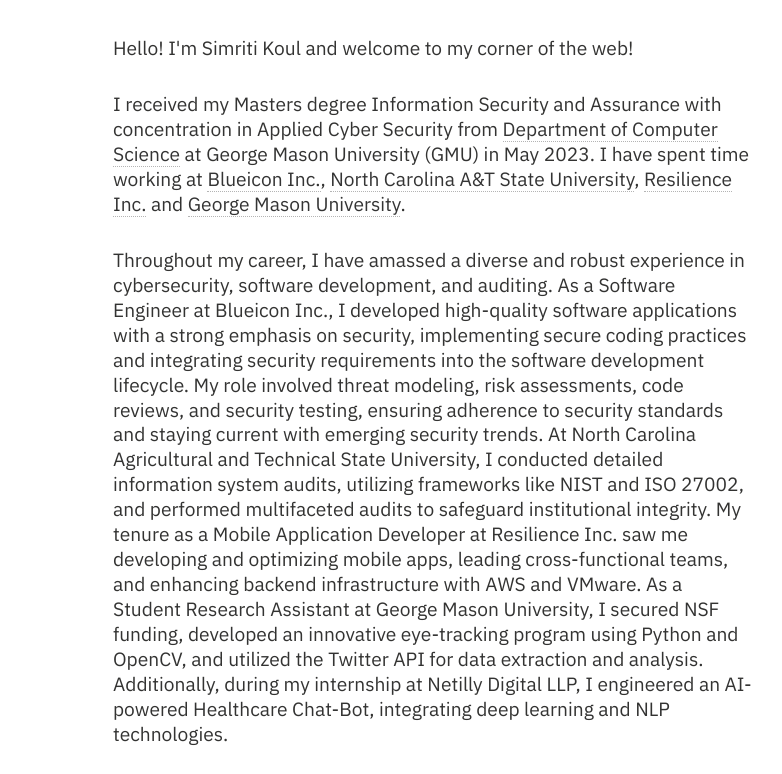
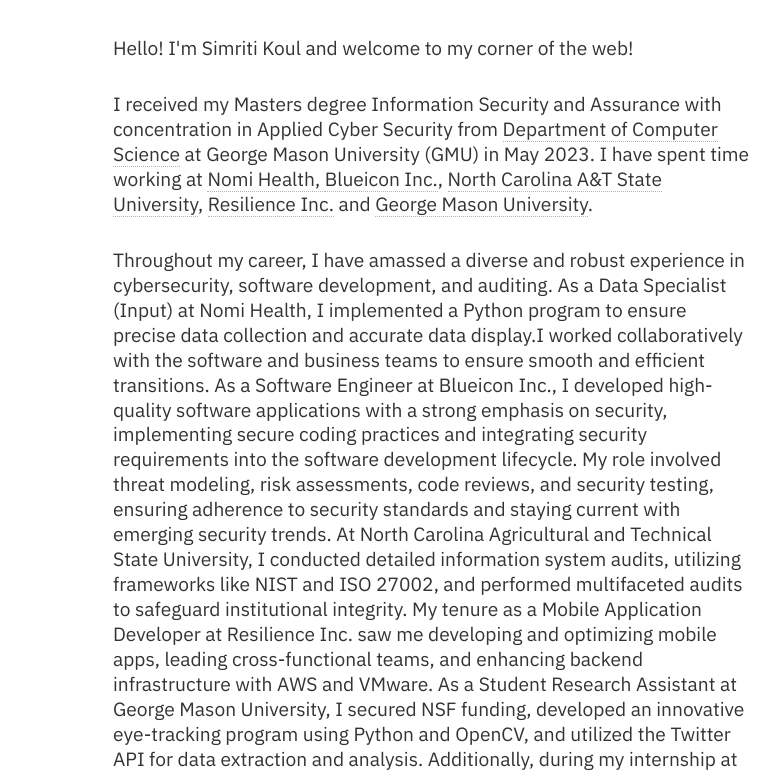
Before and after one commit to SimritiKoul/SimritiKoul.github.io, a plain HTML site: page index.html in a window 1280 px wide. Shown: the part 66-840 px from the top of the page, 271-1053 px from the left. Drawn offline with nearby package versions, Linux system fonts and the light colour scheme; a web font is replaced by a local one.

Commit message:
Update index.html

```diff
--- a/index.html
+++ b/index.html
@@ -121,8 +121,9 @@
     <div class="article-wrap">
 			<p> Hello! I'm Simriti Koul and welcome to my corner of the web!</p>
 			<p> I received my Masters degree Information Security and Assurance with concentration in Applied Cyber Security from <a href="https://cs.gmu.edu/" >Department of Computer Science</a> at George Mason University (GMU) in May 2023.
-				I have spent time working at <a href="https://blueiconinc.com/" >Blueicon Inc.</a>, <a href="https://www.ncat.edu/" >North Carolina A&T State University</a>, <a href="http://www.mylearningtools.org/" >Resilience Inc.</a> and <a href="https://www.gmu.edu/" >George Mason University</a>.</p>
+				I have spent time working at <a href="https://www.nomihealth.com/"> Nomi Health, <a href="https://blueiconinc.com/" >Blueicon Inc.</a>, <a href="https://www.ncat.edu/" >North Carolina A&T State University</a>, <a href="http://www.mylearningtools.org/" >Resilience Inc.</a> and <a href="https://www.gmu.edu/" >George Mason University</a>.</p>
 			<p>	Throughout my career, I have amassed a diverse and robust experience in cybersecurity, software development, and auditing.
+				As a Data Specialist (Input) at Nomi Health, I implemented a Python program to ensure precise data collection and accurate data display.I worked collaboratively with the software and business teams to ensure smooth and efficient transitions.
 				As a Software Engineer at Blueicon Inc., I developed high-quality software applications with a strong emphasis on security, implementing secure coding practices and integrating security requirements into the software development lifecycle.
 				My role involved threat modeling, risk assessments, code reviews, and security testing, ensuring adherence to security standards and staying current with emerging security trends.
 				At North Carolina Agricultural and Technical State University, I conducted detailed information system audits, utilizing frameworks like NIST and ISO 27002, and performed multifaceted audits to safeguard institutional integrity.
```
